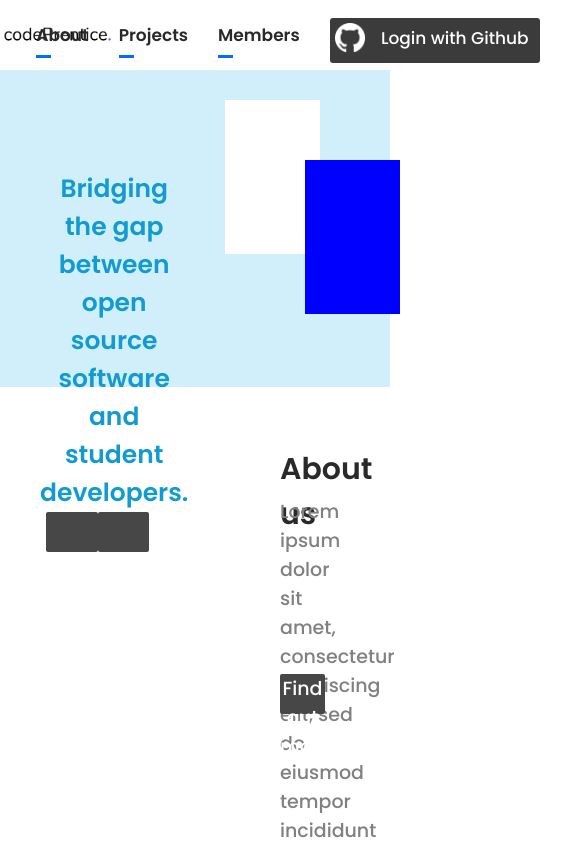
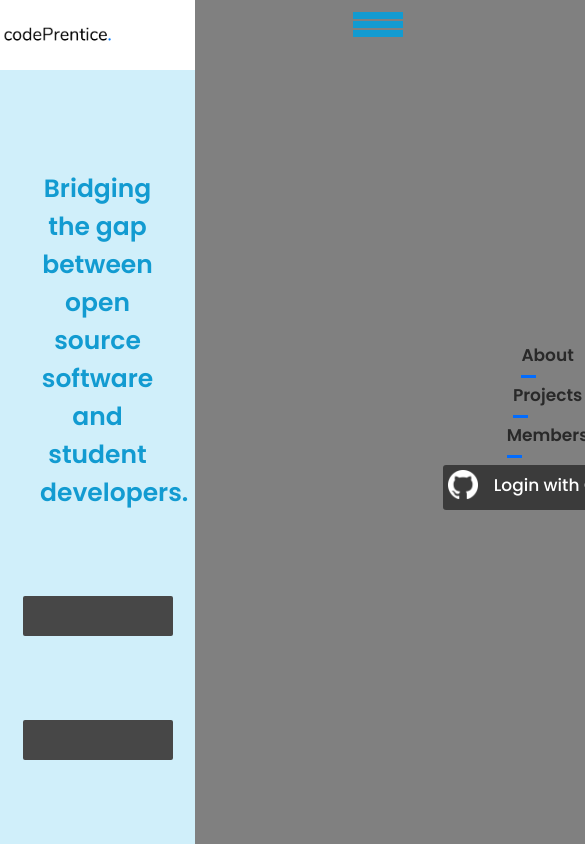
Before and after one commit to codeprentice-org/codeprentice-site-revamped, a React (Create React App) app in the folder frontend/: page / in a window 390 px wide. Shown: the top 844 px of the page, 585 px wide, since content can reach past the window. Built offline with nearby package versions, Linux system fonts and the light colour scheme.

Commit message:
Fixed styling on home and added nav

```diff
--- a/frontend/src/components/home-page/about.css
+++ b/frontend/src/components/home-page/about.css
@@ -1,46 +1,51 @@
 .about_container {
   width: 100%;
-    height: 50%;
+  height: 100%;
   display: flex;
+  overflow: hidden;
+  border: 1px solid black;
 }
 
 ::-webkit-scrollbar {
-    width:0px;
-
+  width: 0px;
 }
 
 .about_left_container {
   width: 50%;
   height: 100%;
   display: flex;
-    padding: 110px;
+  padding: 60px;
 }
 
 .about_image {
   width: 100%;
   height: 100%;
-    background-color: blue;
+  background-color: gray;
 }
 
 .about_right_container {
+  display: flex;
+  flex-direction: column;
   width: 50%;
   height: 100%;
   padding: 60px;
+  overflow-y: scroll;
 }
 
 .about_right_header {
   font-size: 30px;
   height: 50px;
-    font-family: 'poppins-semibold';
+  font-family: "poppins-semibold";
   color: rgb(41, 41, 41);
 }
 
 .about_us_text {
   width: 100%;
   height: calc(100% - 90px);
-    font-family: 'poppins-medium';
+  font-family: "poppins-medium";
   font-size: 19px;
   color: grey;
+  overflow-y: scroll;
 }
 
 .about_button {
@@ -50,6 +55,6 @@
   border-radius: 2px;
   color: white;
   font-size: 19px;
-    font-family: 'poppins-medium';
-    border:none;
+  font-family: "poppins-medium";
+  border: none;
 }
--- a/frontend/src/components/home-page/footer/footer.css
+++ b/frontend/src/components/home-page/footer/footer.css
@@ -1,11 +1,10 @@
 .footer_container {
   height: calc(100% - 800px);
   width: 100%;
-    margin-top: 280px;
+  margin-top: 40px;
 }
 
-
-.social_list{
+.social_list {
   list-style: none;
   margin: auto;
   display: flex;
--- a/frontend/src/components/home-page/home_page.tsx
+++ b/frontend/src/components/home-page/home_page.tsx
@@ -17,9 +17,7 @@ const Home: React.FC<Props> = () => {
             <div style={{height: 'calc(100vh - 70px)', width: '100%'}}>
                 <Intro />
                 <About />
-            </div>
-            <Infographics />
-            <div style={{height: '100vh', width: '100%'}}>
+                <Infographics />
                 <Projects />
                 <Footer />
             </div>
@@ -59,15 +57,9 @@ const About: React.FC = () => {
         <div className="about_right_container">
             <div className="about_right_header">About us</div>
             <div className="about_us_text">
-                Lorem ipsum dolor sit amet, consectetur adipiscing elit,
-                sed do eiusmod tempor incididunt ut labore et dolore magna aliqua.
-                Ut enim ad minim veniam, quis nostrud do eiusmod tempor
-                incididunt ut labore et dolore magna aliqua. Ut enim ad minim
-                veniam, quis nostrud Lorem ipsum dolor sit amet, consectetur
-                adipiscing elit, sed do eiusmod tempor incididunt ut labore et
-                dolore magna aliqua. Ut enim ad minim veniam, quis nostrud do
-                eiusmod tempor incididunt ut labore et dolore magna aliqua. Ut
-                enim ad minim veniam, quis nostrud
+                    Lorem ipsum dolor sit amet, consectetur adipiscing elit,
+                    sed do eiusmod tempor incididunt ut labore et dolore magna aliqua.
+                    Ut enim ad minim veniam, quis nostrud do eiusmod tempor
             </div>
             <button className="about_button">Find out more</button>
             </div>
--- a/frontend/src/components/home-page/intro.css
+++ b/frontend/src/components/home-page/intro.css
@@ -1,11 +1,13 @@
 .intro_container {
   width: 100%;
-  height: calc(50% - 70px);
+  height: 100%;
+  /* height: calc(50% - 70px); */
   background-color: rgb(208, 239, 250);
   color: rgb(18, 155, 209);
   text-align: center;
   display: flex;
   flex-direction: row;
+  justify-content: center;
   font-family: "Times New Roman";
 }
 
@@ -13,6 +15,7 @@
   display: flex;
   flex-direction: column;
   align-items: center;
+  justify-content: center;
   width: 50%;
   box-sizing: border-box;
   padding-right: 40px;
@@ -22,9 +25,9 @@
 
 .intro_left_header {
   margin: auto;
-  align-items: center;
   font-size: 25px;
   font-family: "poppins-semibold";
+  width: 100%;
 }
 
 .intro_buttons {
@@ -50,6 +53,9 @@
 .intro_right_container {
   width: 50%;
   padding: 30px;
+  display: flex;
+  justify-content: center;
+  align-items: center;
 }
 
 .thumbnail {
@@ -59,8 +65,30 @@
 }
 
 .offset_thumbnail {
-  transform: translateX(80px) translateY(60px);
+  transform: translateX(50px) translateY(60px);
   background-color: blue;
   width: 100%;
   height: 100%;
 }
+
+@media screen and (max-width: 820px) {
+  .intro_buttons {
+    width: 90%;
+    height: 100%;
+    display: flex;
+    flex-direction: column;
+    align-items: center;
+    justify-content: space-evenly;
+  }
+
+  .intro_button {
+    height: 40px;
+    width: 150px;
+    background-color: rgb(71, 71, 71);
+    border-radius: 2px;
+    color: white;
+    font-size: 19px;
+    font-family: "poppins-medium";
+    border: none;
+  }
+}
--- a/frontend/src/components/home-page/project.css
+++ b/frontend/src/components/home-page/project.css
@@ -1,5 +1,5 @@
 .project_section {
-    height: 520px;
+  height: 100%;
   width: 100%;
   padding: 20px;
   display: flex;
@@ -9,7 +9,7 @@
 
 .project_header {
   text-align: center;
-    font-family: 'poppins-semibold';
+  font-family: "poppins-semibold";
   font-size: 30px;
   color: rgb(18, 155, 209);
 }
@@ -17,7 +17,6 @@
 .projects_container {
   height: 100%;
   width: 90%;
-    /* border: 2px solid red; */
   margin: 5px auto;
   margin-top: 7px;
   display: flex;
@@ -27,9 +26,9 @@
 
 .project {
   height: 80%;
-    width: 40%;
+  width: auto;
   background-color: rgb(105, 103, 103);
-    margin-right: 3px;
+  margin: 5px;
 }
 
 .project:hover {
@@ -44,7 +43,7 @@
   color: white;
   font-size: 19px;
   font-family: "poppins-medium";
-    border:none;
+  border: none;
   text-align: center;
 }
 
--- a/frontend/src/components/main/main.tsx
+++ b/frontend/src/components/main/main.tsx
@@ -4,6 +4,7 @@ import Home from "../home-page/home_page";
 import Projects from "../projects-page/projects_page";
 import Members from "../members-page/members_page";
 import Navbar from '../navbar/navbar';
+import AltNav from '../navbar/altnavbar';
 import ProjectShowcase from '../project-showcase-page/projects_showcase_page'
 import { BrowserRouter as Router, Route, Switch } from "react-router-dom";
 
@@ -15,7 +16,8 @@ const Main: React.FC<MainProps> = () => {
     return (
         <Router>
             <div className="body">
-                <Navbar />
+                {/* <Navbar /> */}
+                <AltNav/>
                 <Switch>
                     <Route path="/about" exact component={Home}></Route>
                     <Route path="/projects" exact component={Projects}></Route>
--- /dev/null
+++ b/frontend/src/components/navbar/altnavbar.tsx
@@ -0,0 +1,50 @@
+import React,{useState} from 'react';
+import './navbar.css';
+import { Link } from "react-router-dom";
+interface navbarProps {
+
+}
+
+const AltNav: React.FC<navbarProps> = () => {
+    const [navOpen,toggleNav] = useState(false);
+    return(
+        <div className="navbar">
+            <Link to="" className="logo-container">
+                <div className="codeprentice-logo"></div>
+            </Link>
+            <div className={navOpen? "options-container":"sidebar"}>
+                <Link to='/about'>
+                    <div className='nav-item transform-color'>
+                        About
+                        <div className='nav-item-underline transform-width'></div>
+                    </div>
+                </Link>
+                <Link to='/projects'>
+                    <div className='nav-item transform-color'>
+                        Projects
+                        <div className='nav-item-underline transform-width'></div>
+                    </div>
+                </Link>
+                <Link to='/members'>
+                    <div className='nav-item transform-color'>
+                        Members
+                        <div className='nav-item-underline transform-width'></div>
+                    </div>
+                </Link>
+                <div className="login-button">
+                    <div className="github-logo"></div>
+                    <div className="login-button-text">Login with Github</div>
+                </div>
+            </div>
+            <div className="hamburger">
+          <div className="line"></div>
+          <div className="line"></div>
+          <div className="line"></div>
+        </div>
+        </div>
+        )
+}
+
+
+
+export default AltNav;
--- a/frontend/src/components/navbar/navbar.css
+++ b/frontend/src/components/navbar/navbar.css
@@ -2,7 +2,7 @@
   height: 70px;
   display: flex;
   flex-direction: row;
-    font-family:Segoe UI;
+  font-family: Segoe UI;
 }
 
 .logo-container {
@@ -12,7 +12,9 @@
   height: 100%;
 }
 
-.logo-container:hover { cursor: pointer; }
+.logo-container:hover {
+  cursor: pointer;
+}
 
 .codeprentice-logo {
   background-image: url("../../assets/images/logo.png");
@@ -35,7 +37,9 @@
   margin-left: 30px;
 }
 
-.login-button:hover { cursor: pointer; }
+.login-button:hover {
+  cursor: pointer;
+}
 
 .github-logo {
   background-image: url("../../assets/images/github_logo.png");
@@ -52,7 +56,7 @@
   color: rgb(255, 255, 255);
   line-height: 30px;
   font-size: 17px;
-    font-family: 'poppins-medium';
+  font-family: "poppins-medium";
   text-align: center;
 }
 
@@ -71,14 +75,16 @@
   height: 40px;
   text-align: center;
   font-size: 17px;
-    font-family: 'poppins-semibold';
+  font-family: "poppins-semibold";
   border-radius: 5px;
   transform: translateX(30px);
   margin-right: 30px;
   color: rgb(41, 41, 41);
 }
 
-.nav-item:hover { cursor: pointer; }
+.nav-item:hover {
+  cursor: pointer;
+}
 
 .nav-item-underline {
   width: 15px;
@@ -86,7 +92,7 @@
   height: 3px;
 }
 
-.nav-item:hover .nav-item-underline{
+.nav-item:hover .nav-item-underline {
   width: 100%;
 }
 
@@ -96,3 +102,41 @@
   -o-transition: width 0.2s;
   transition: width 0.2s;
 }
+
+.hamburger {
+  cursor: pointer;
+  display: none;
+  margin-left: auto;
+  margin-top: 10px;
+  left: 90%;
+  z-index: 2;
+}
+.line {
+  margin: 2px;
+  height: 7px;
+  width: 50px;
+  background-color: rgb(18, 155, 209);
+}
+
+.sidebar {
+  position: absolute;
+  left: 50%;
+  height: 100%;
+  width: 80vh;
+  background: gray;
+  display: flex;
+  flex-direction: column;
+  align-items: center;
+  justify-content: center;
+  z-index: 1;
+}
+@media screen and (max-width: 850px) {
+  .hamburger {
+    position: absolute;
+    /* left: 100%; */
+    display: block;
+  }
+  .options-container {
+    display: none;
+  }
+}
```
Lines whose indentation alone changed are shown as unchanged.
